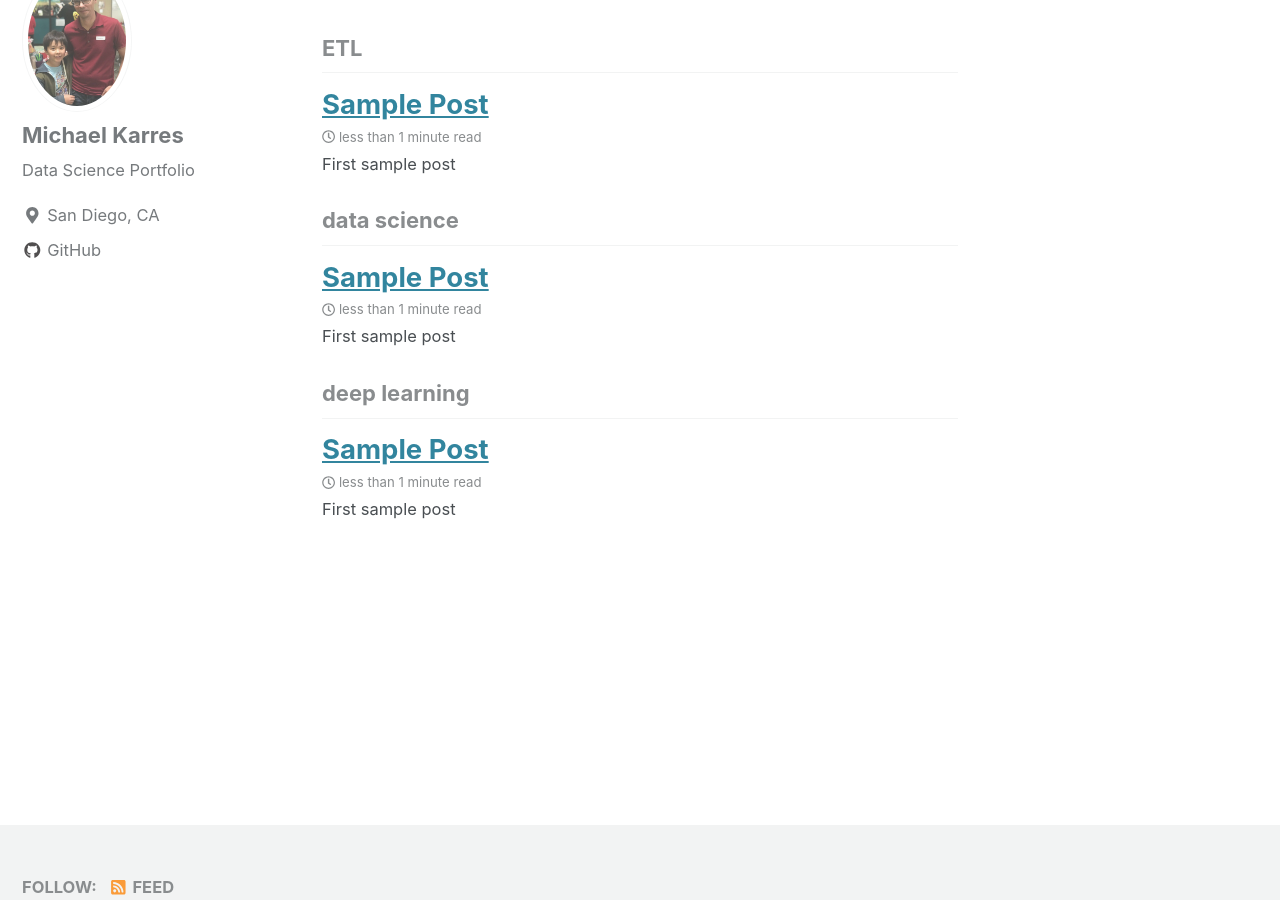
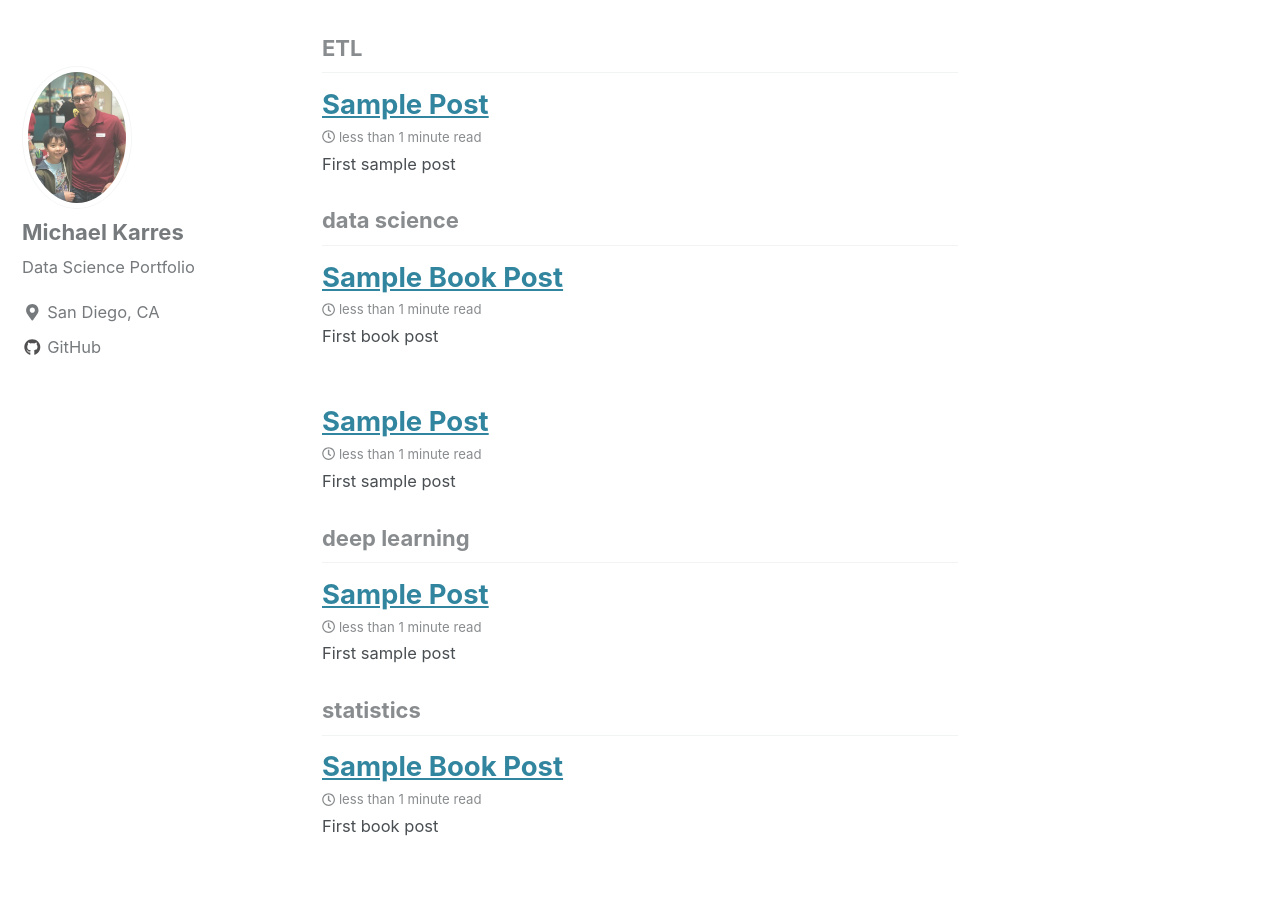
Before and after one commit to mkarres/first-repo, a Jekyll site: the page built from _pages/courses.md, in a window 1280 px wide and 900 px high, scrolled down 399 px. Built offline with Jekyll 4.4.1, drawn with Linux system fonts in a browser that asks for light colours; cached includes are drawn as plain includes; nearby versions of some CDN libraries.

Commit message:
testing posts in subdirs

```diff
--- /dev/null
+++ b/_posts/books/2019-01-17-practicalstatistics.md
@@ -0,0 +1,11 @@
+---
+title: "Sample Book Post"
+date: 2019-01-17
+tags: [data science, statistics]
+header:
+  image: ""
+excerpt: "First book post"
+mathjax: "true"
+---
+
+# H1 Practical Statistics
```
Also changed, not shown: _pages/books.md (+4 -3 lines).
